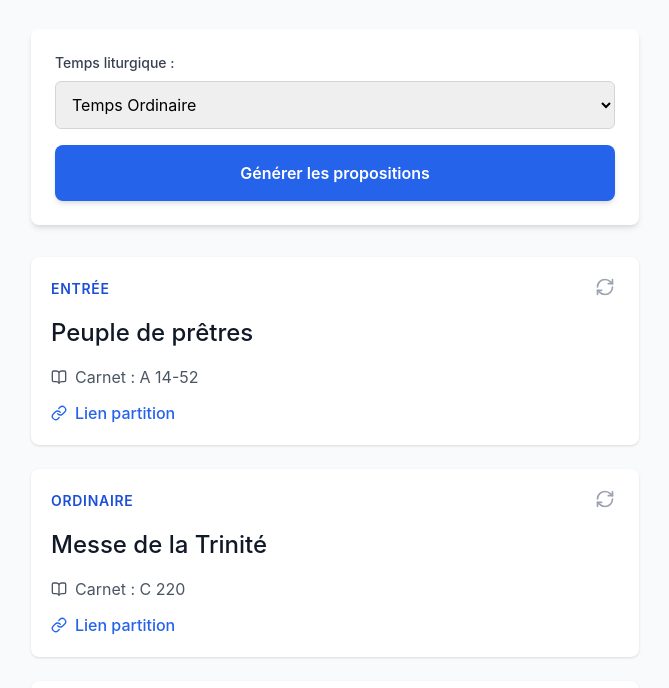
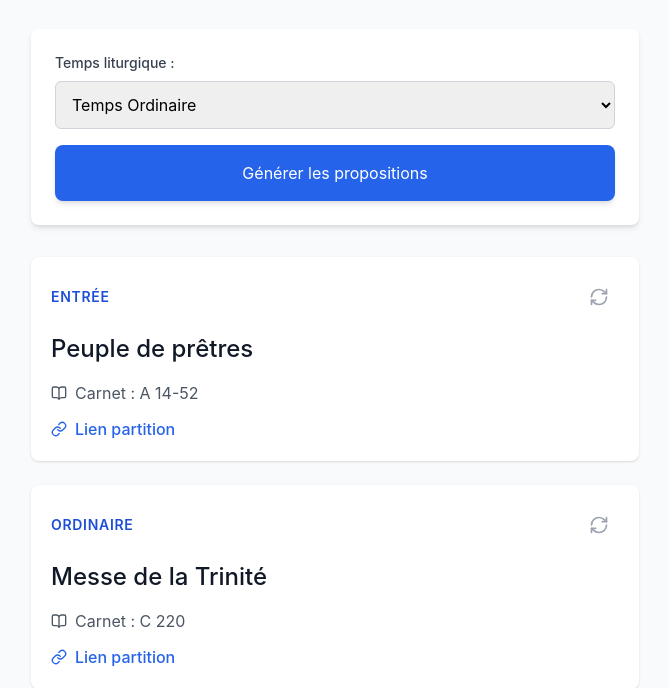
Before and after one commit to A2Lec/Generateur_chants, a website: page index.html in a window 1280 px wide. Both pictures are taken after a click on the button "Générer les propositions". Shown: the part 111-799 px from the top of the page, without its empty margins (305-974 px from the left). Drawn offline with nearby package versions, Linux system fonts and the light colour scheme.

Commit message:
correction index.html 3

```diff
--- a/index.html
+++ b/index.html
@@ -56,7 +56,8 @@
             </div>
 
             <!-- Le bouton principal pour tout générer -->
-            <button id="btn-generer" class="w-full bg-blue-600 text-white font-semibold p-4 rounded-lg shadow-md hover:bg-blue-700 transition duration-300 ease-in-out flex items-center justify-center space-x-3">
+            <!-- Modification: font-semibold retiré -->
+            <button id="btn-generer" class="w-full bg-blue-600 text-white p-4 rounded-lg shadow-md hover:bg-blue-700 transition duration-300 ease-in-out flex items-center justify-center space-x-3">
                 <!-- Texte du bouton -->
                 <span id="btn-generer-text">Générer les propositions</span>
                 <!-- Spinner principal (caché par défaut) -->
@@ -228,11 +229,16 @@
                     <div class="flex justify-between items-center mb-4">
                         <!-- Modification: font-bold -> font-semibold -->
                         <h3 class="text-sm font-semibold uppercase tracking-wider text-blue-700">${typeInfo.nom}</h3>
-                        <div class="relative w-6 h-6">
-                            <button class="btn-relancer text-gray-400 hover:text-blue-600 transition-opacity duration-300" data-type="${typeInfo.key}">
+                        <!-- CORRECTION: Zone cliquable agrandie de w-6 h-6 à w-10 h-10 -->
+                        <div class="relative w-10 h-10">
+                            <!--
+                              Le bouton remplit maintenant la zone de 40x40px
+                            -->
+                            <button class="btn-relancer w-full h-full flex items-center justify-center text-gray-400 hover:text-blue-600 transition-opacity duration-300" data-type="${typeInfo.key}">
                                 <i data-lucide="refresh-cw" class="w-5 h-5"></i>
                             </button>
-                            <div class="spinner-card spinner w-5 h-5 border-blue-600 absolute top-0 left-0 opacity-0 transition-opacity duration-300"></div>
+                            <!-- CORRECTION: Spinner centré avec inset-0 m-auto -->
+                            <div class="spinner-card spinner w-5 h-5 border-blue-600 absolute inset-0 m-auto opacity-0 transition-opacity duration-300"></div>
                         </div>
                     </div>
                     <div class="card-content transition-opacity duration-300">
```
